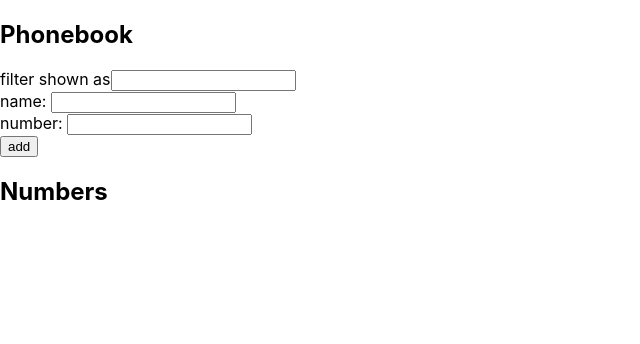
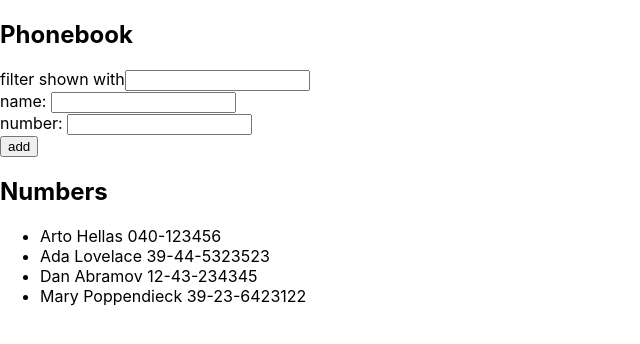
Before and after one commit to nadyakott/FullStackOpen2023, a React (Create React App) app: page / in a window 1280 px wide. Shown: the top 344 px of the page, without its empty margins (0-640 px from the left). Built offline with nearby package versions, Linux system fonts and the light colour scheme.

Commit message:
exercises 2.6 - 2.10 (fix errors)

```diff
--- a/src/App.js
+++ b/src/App.js
@@ -1,90 +1,56 @@
 import {useState} from 'react'
-
+import Filter from "./components/Fitler";
+import Persons from "./components/Persons";
+import PersonForm from "./components/PersonForm";
 
 
 const App = () => {
-  const [persons, setPersons] = useState([
-    { name: 'Arto Hellas', number: '040-123456', id: 1 },
-    { name: 'Ada Lovelace', number: '39-44-5323523', id: 2 },
-    { name: 'Dan Abramov', number: '12-43-234345', id: 3 },
-    { name: 'Mary Poppendieck', number: '39-23-6423122', id: 4 }
-  ])
+    const [persons, setPersons] = useState([
+        {name: 'Arto Hellas', number: '040-123456', id: 1},
+        {name: 'Ada Lovelace', number: '39-44-5323523', id: 2},
+        {name: 'Dan Abramov', number: '12-43-234345', id: 3},
+        {name: 'Mary Poppendieck', number: '39-23-6423122', id: 4}
+    ])
 
     const [newName, setNewName] = useState('')
     const [newNumber, setNewNumber] = useState('')
-    const [filteredPersons, setFitleredPersons] = useState([])
+    const [filter, setFilter] = useState('')
+
+    const clearAll = () => {
+        setNewName('')
+        setNewNumber('')
+    }
 
     const addContact = (event) => {
         event.preventDefault()
 
         const contactObject = {
             name: newName,
-            number: newNumber
+            number: newNumber,
+            id: persons.length + 1
+
         }
 
         const alertString = `${newName} ${newNumber} is already added to phonebook`
-        const filteredContacts = persons.filter(person => person.name === newName && person.number===newNumber)
+        const filteredContacts = persons.filter(person => person.name === newName && person.number === newNumber)
 
         if (filteredContacts.length > 0) {
             alert(alertString)
         } else {
             setPersons(persons.concat(contactObject))
         }
-
-        // setPersons(persons.concat(contactObject))
-        setNewName('')
-        setNewNumber('')
+        clearAll()
     }
 
-    const handleNameChange = (event) => {
-        console.log(event.target.value)
-        setNewName(event.target.value)
-    }
-
-    const handlePhoneChange = (event) => {
-        console.log(event.target.value)
-        setNewNumber(event.target.value)
-    }
-
-    const handleFilteredName = (event) => {
-        console.log(event.target.value)
-        const filterPattern = event.target.value
-
-        const filteredPersonsTemp = filterPattern === '' ? persons
-            : persons.filter(person =>person.name.toLowerCase().includes(filterPattern.toLowerCase()))
-
-        setFitleredPersons(filteredPersonsTemp)
-
-        // setNewNumber(event.target.value)
-    }
 
     return (
         <div>
             <h2>Phonebook</h2>
-            <div>
-                filter shown as<input onChange={handleFilteredName}/>
-            </div>
-            <form onSubmit={addContact}>
-                <div>
-                    name: <input
-                    value={newName}
-                    onChange={handleNameChange}
-                />
-                </div>
-                <div>
-
-                    number: <input
-
-                    value={newNumber}
-                    onChange={handlePhoneChange}
-                />
-                </div>
-                <div>
-                    <button type="submit">add</button>
-                </div>
-            </form>
+            <Filter filter={filter} setFilter={setFilter}/>
+            <PersonForm addContact={addContact} newName={newName}
+                        newNumber={newNumber} setNewName={setNewName} setNewNumber={setNewNumber}/>
             <h2>Numbers</h2>
-            {filteredPersons.map(person => <p key={person.id}>{person.name} {person.number}</p>)}
+            <Persons filter={filter} persons={persons}/>
         </div>
     )
 }
--- /dev/null
+++ b/src/components/Fitler.js
@@ -0,0 +1,6 @@
+export default function Filter({filter, setFilter}) {
+return <div>
+    filter shown with
+    <input value={filter} onChange={(target) => setFilter(target.target.value)}/>
+</div>
+}
--- /dev/null
+++ b/src/components/PersonForm.js
@@ -0,0 +1,19 @@
+export default function PersonForm({addContact, newName, setNewName, newNumber, setNewNumber}) {
+return    <form onSubmit={addContact}>
+                <div>
+                    name: <input
+                    value={newName}
+                    onChange={(e) => setNewName(e.target.value)}
+                />
+                </div>
+                <div>
+                    number: <input
+                    value={newNumber}
+                    onChange={(event => setNewNumber(event.target.value))}
+                />
+                </div>
+                <div>
+                    <button type="submit">add</button>
+                </div>
+            </form>
+}
--- /dev/null
+++ b/src/components/Persons.js
@@ -0,0 +1,7 @@
+export default function PersonsList({filter, persons}) {
+    const filteredPersons = filter === '' ? persons
+            : persons.filter(person => person.name.toLowerCase().includes(filter.toLowerCase()))
+return <ul>
+       {filteredPersons.map(person => <li key={person.id}>{person.name} {person.number}</li>)}
+    </ul>
+}
```
Also changed, not shown: src/components/Note.js (deleted, +0 -7 lines).
